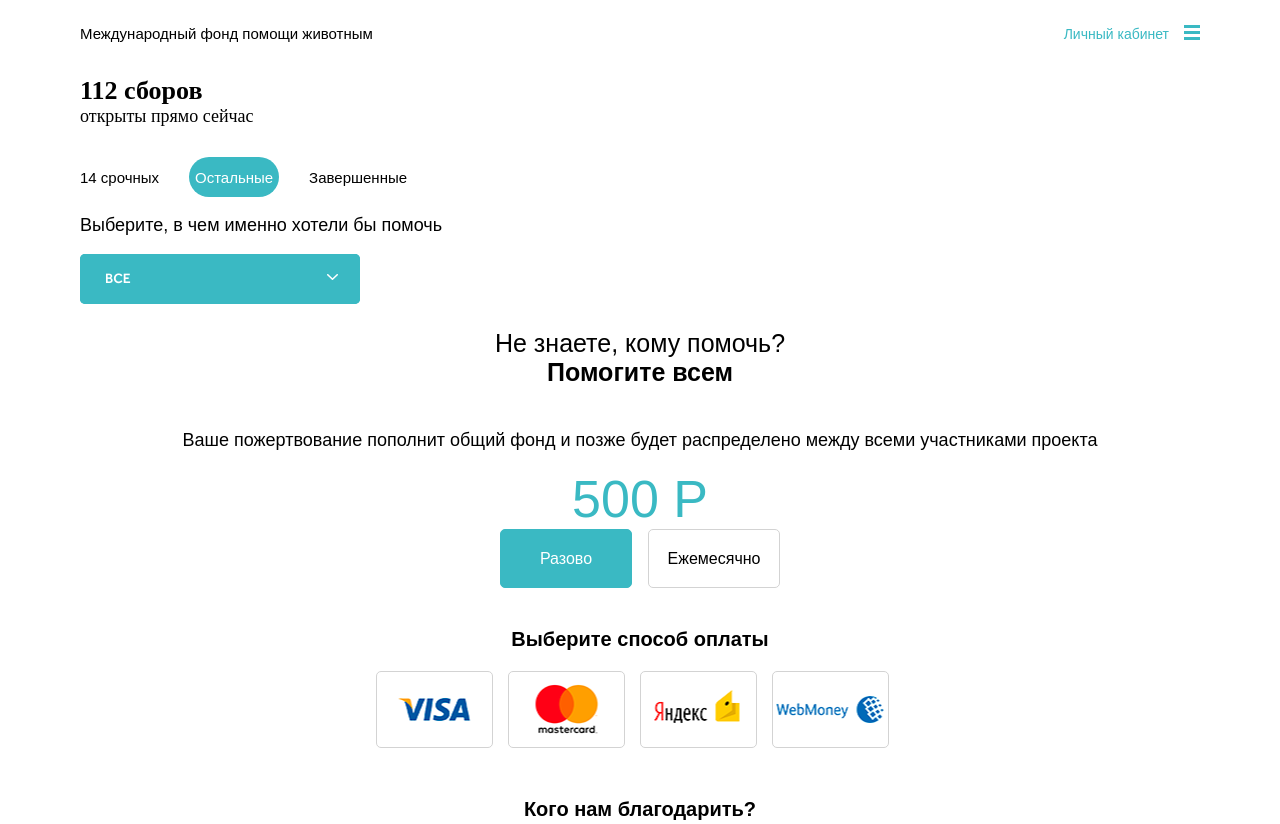
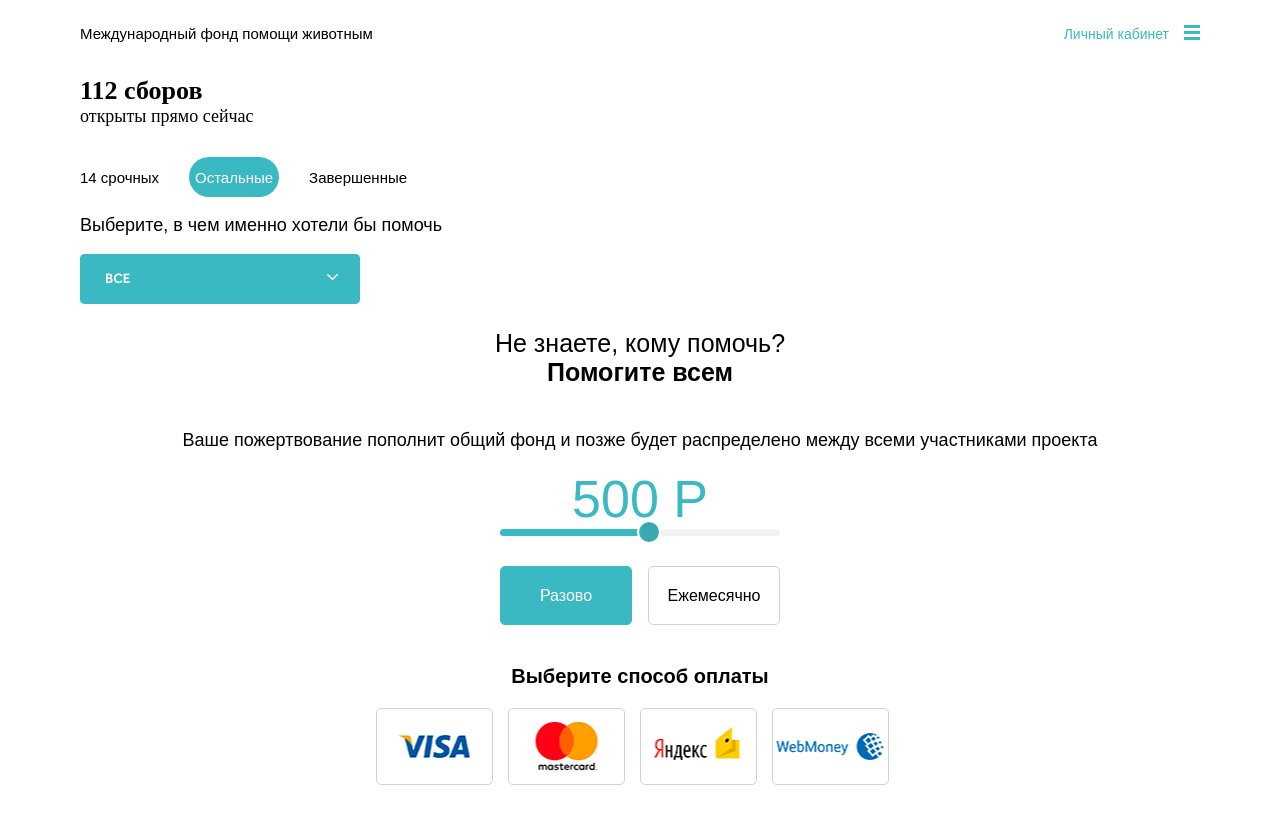
Before and after one commit to ws-morrison/pets, a website: page catalog-vse.html in a window 1280 px wide. Shown: the top 824 px of the page. Drawn offline with nearby package versions, Linux system fonts and the light colour scheme; the site is published under a folder, as on GitHub Pages, so addresses that start at the root find nothing; a web font is replaced by a local one.

Commit message:
link fixes

```diff
--- a/catalog-vse.html
+++ b/catalog-vse.html
@@ -9,7 +9,7 @@
     <meta name="format-detection" content="telephone=no">
     <link rel="stylesheet" href="./source/css/style.css">
 
-    <link rel="stylesheet" href="/source/css/rangeslider.js-2.3.0/rangeslider.css">
+    <link rel="stylesheet" href="./source/css/rangeslider.js-2.3.0/rangeslider.css">
     <link rel="stylesheet" href="./source/css/select2/select2.min.css">
     <title>Pets</title>
 </head>
```
Also changed, not shown: catalog-remain.html (+1 -1 lines), catalog.html (+1 -1 lines), docs.html (+1 -1 lines).
